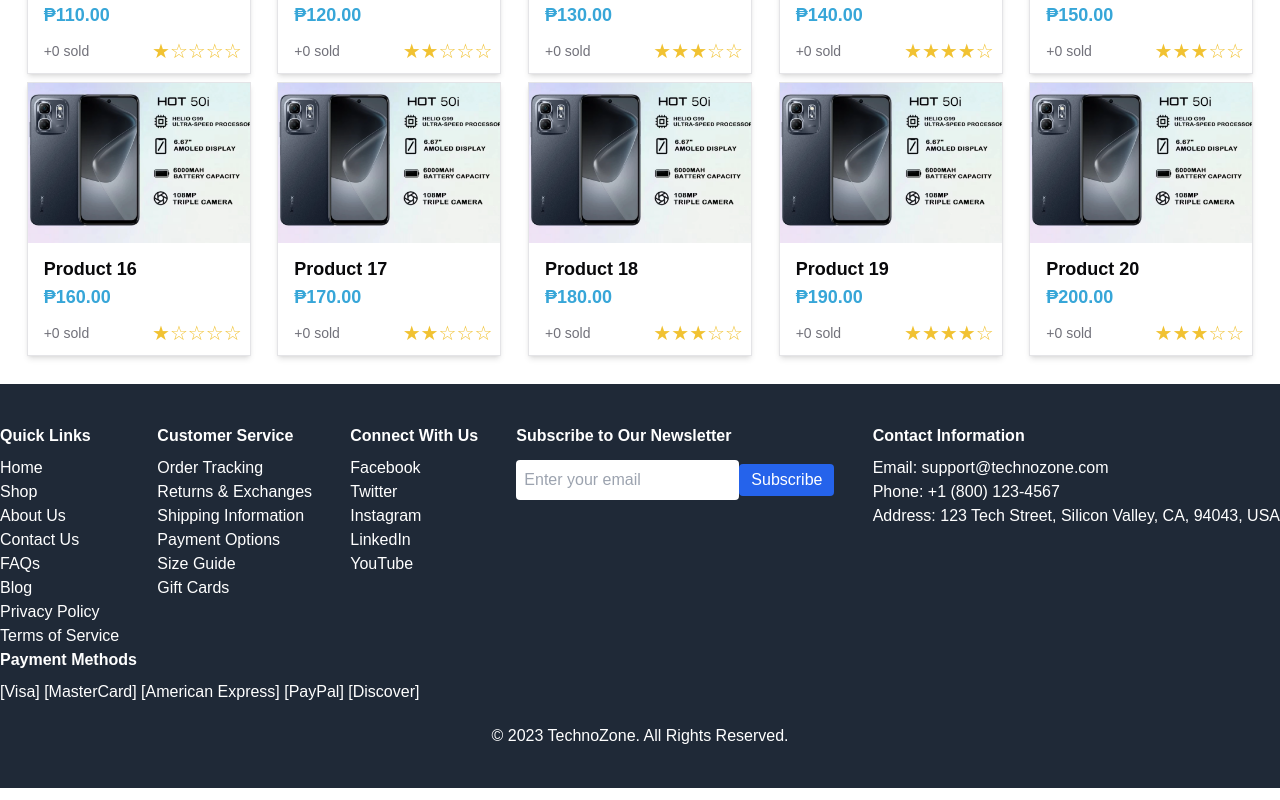
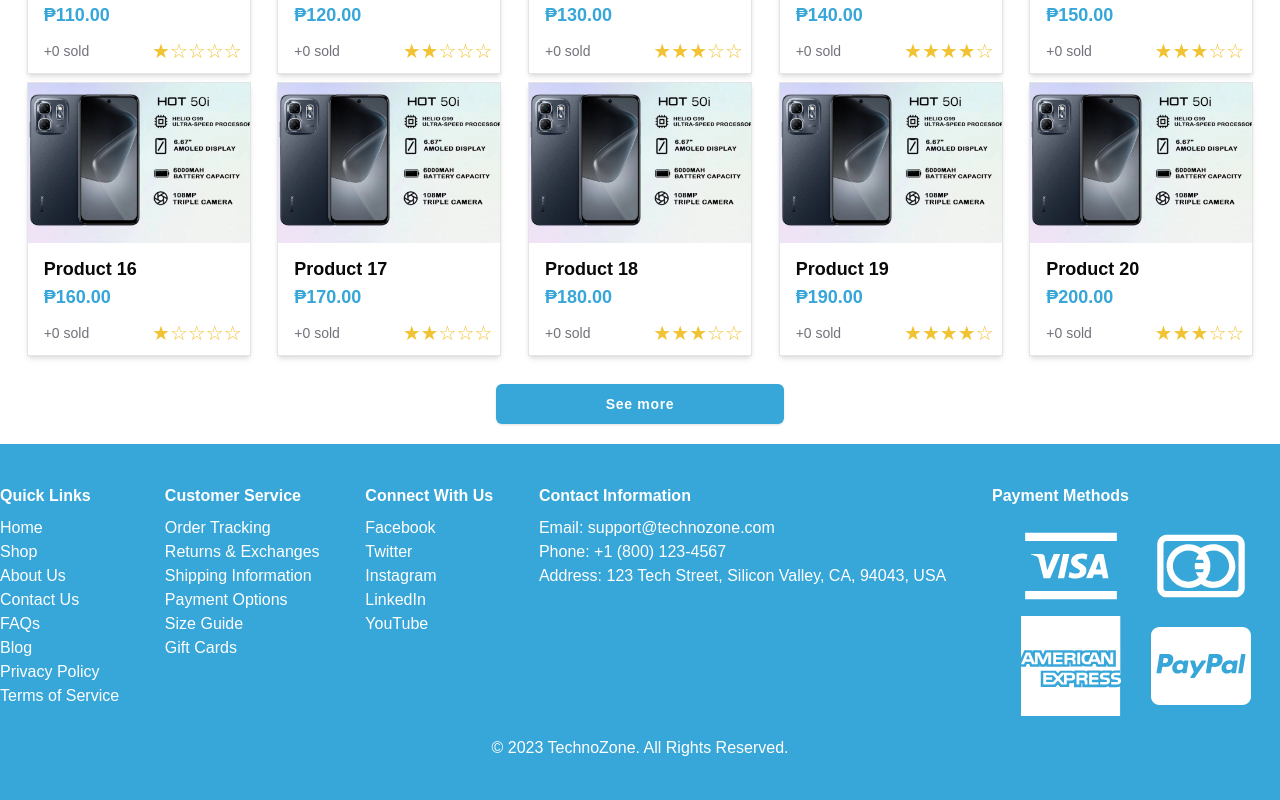
Before and after one commit to username-amp/e-commerce-app, a Next.js app: page /dashboard in a window 1280 px wide. Shown: the part 1496-2296 px from the top of the page. Built offline with nearby package versions, Linux system fonts and the light colour scheme; what tailwindcss-animated would draw is missing.

Commit message:
`Added new icons and layout changes to the dashboard page`

```diff
--- a/src/app/dashboard/page.jsx
+++ b/src/app/dashboard/page.jsx
@@ -10,6 +10,10 @@ import { Avatar, AvatarFallback, AvatarImage } from "@/components/ui/avatar";
 import Link from "next/link";
 import { TbSwitchHorizontal } from "react-icons/tb";
 import { IoIosHelpCircleOutline } from "react-icons/io";
+import { RiVisaFill } from "react-icons/ri";
+import { LiaCcMastercard } from "react-icons/lia";
+import { SiAmericanexpress } from "react-icons/si";
+import { FaCcPaypal } from "react-icons/fa6";
 
 import {
   DropdownMenu,
@@ -111,11 +115,15 @@ export default function Page() {
           </div>
         </div>
 
+        <div className="w-full flex justify-center">
+          <Button className="w-72 p-5 bg-[#37A6D8] text-white font-bold tracking-wider hover:bg-[#35A6D8] mt-5"> See more </Button>
+        </div>
+
 
       </div>
 
       {/* Footer */}
-      <footer className="bg-gray-800 text-white py-10 mt-5">
+      <footer className="bg-[#37A6D8] text-white py-10 mt-5">
         <div className="container mx-auto flex flex-wrap justify-between">
           <div className="footer-section">
             <h4 className="font-bold mb-2">Quick Links</h4>
@@ -154,11 +162,7 @@ export default function Page() {
             </ul>
           </div>
 
-          <div className="footer-section">
-            <h4 className="font-bold mb-2">Subscribe to Our Newsletter</h4>
-            <input type="email" placeholder="Enter your email" className="p-2 rounded" />
-            <button className="mt-2 bg-blue-600 hover:bg-blue-500 text-white py-1 px-3 rounded">Subscribe</button>
-          </div>
+
 
           <div className="footer-section">
             <h4 className="font-bold mb-2">Contact Information</h4>
@@ -167,9 +171,14 @@ export default function Page() {
             <p>Address: 123 Tech Street, Silicon Valley, CA, 94043, USA</p>
           </div>
 
-          <div className="footer-section">
+          <div className="footer-section  w-72">
             <h4 className="font-bold mb-2">Payment Methods</h4>
-            <p>[Visa] [MasterCard] [American Express] [PayPal] [Discover]</p>
+            <div className="flex justify-evenly items-center flex-wrap">
+              <p><RiVisaFill size={100}/></p>
+              <p><LiaCcMastercard size={100}/></p>
+              <p><SiAmericanexpress size={100}/></p>
+              <p><FaCcPaypal size={100}/></p>
+            </div>
           </div>
         </div>
         <div className="text-center mt-5">
```
